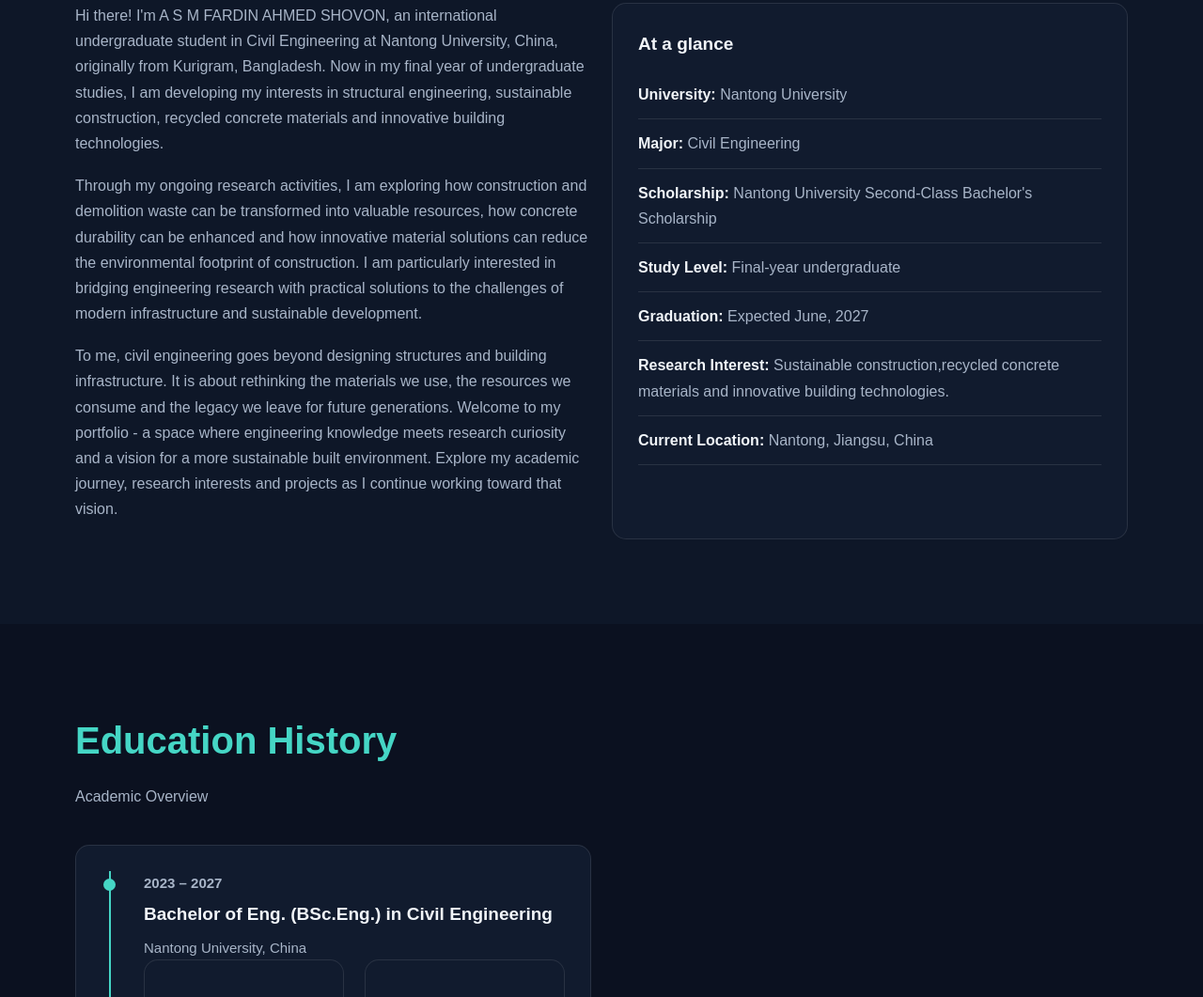
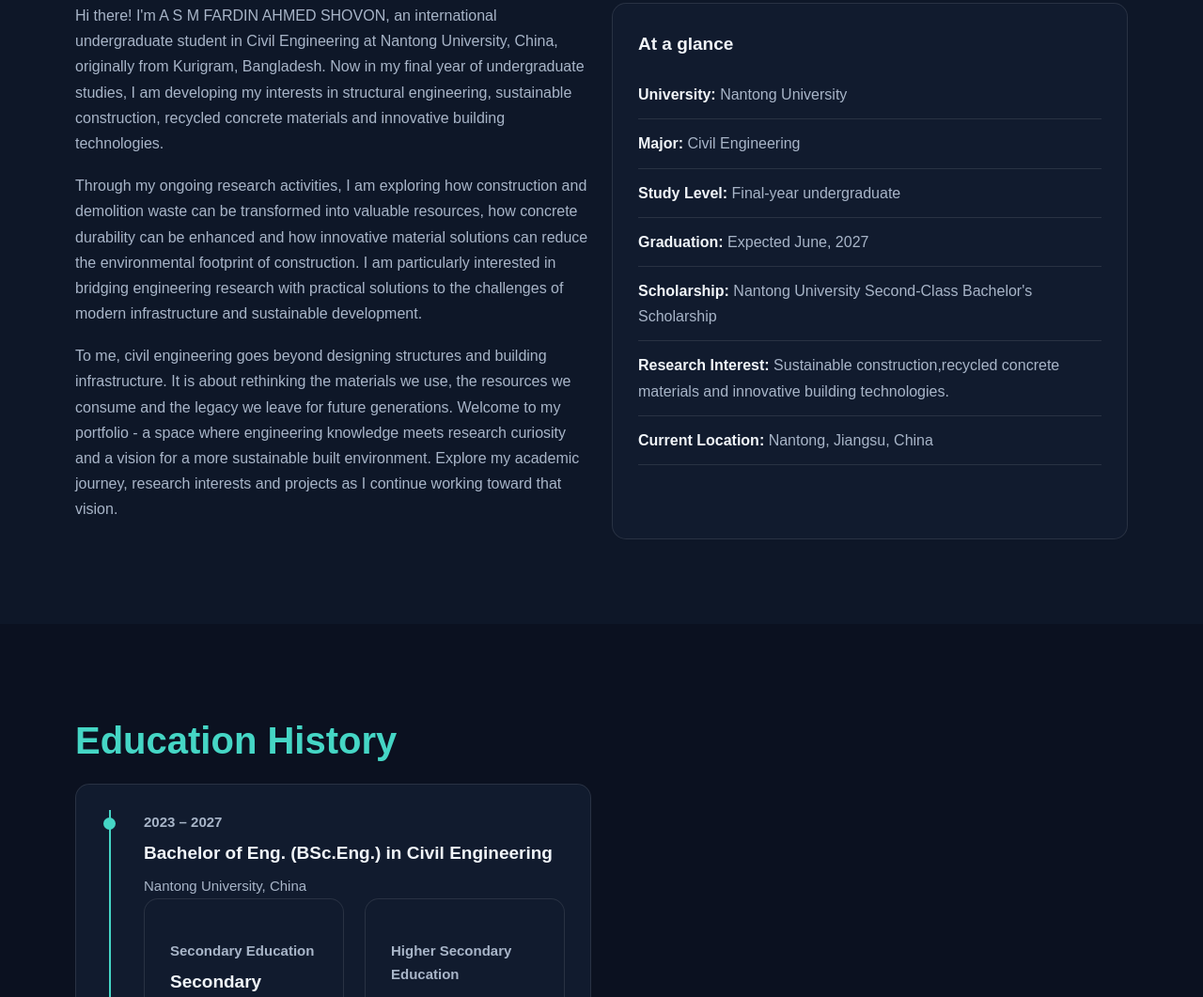
Before and after one commit to ahmedshovon-civil/personal-portfolio, a plain HTML site: page index.html in a window 1280 px wide. Shown: the part 944-2005 px from the top of the page at 94% size. Drawn offline with Linux system fonts and the light colour scheme.

Commit message:
Update index.html

```diff
--- a/index.html
+++ b/index.html
@@ -593,11 +593,6 @@ Welcome to my portfolio - a space where engineering knowledge meets research cur
                             </li>
 
                             <li>
-                                <strong>Scholarship:</strong>
-                                Nantong University Second-Class Bachelor's Scholarship
-                            </li>
-
-                            <li>
                                 <strong>Study Level:</strong>
                                 Final-year undergraduate
                             </li>
@@ -605,6 +600,11 @@ Welcome to my portfolio - a space where engineering knowledge meets research cur
                             <li>
                                 <strong>Graduation:</strong>
                                 Expected June, 2027
+                            </li>
+
+                            <li>
+                                <strong>Scholarship:</strong>
+                                Nantong University Second-Class Bachelor's Scholarship
                             </li>
 
                             <li>
@@ -632,10 +632,6 @@ Welcome to my portfolio - a space where engineering knowledge meets research cur
     <span class="accent">Education History</span>
 </h2>
 
-                <p class="section-subtitle">
-                    Academic Overview
-                </p>
-
                 <div class="grid-2">
 
                     <div class="card">
@@ -649,6 +645,8 @@ Welcome to my portfolio - a space where engineering knowledge meets research cur
                                 </h3>
 
                                 <p>Nantong University, China</p>
+
+
  <div class="grid-2">
 
             <div class="card">
```
